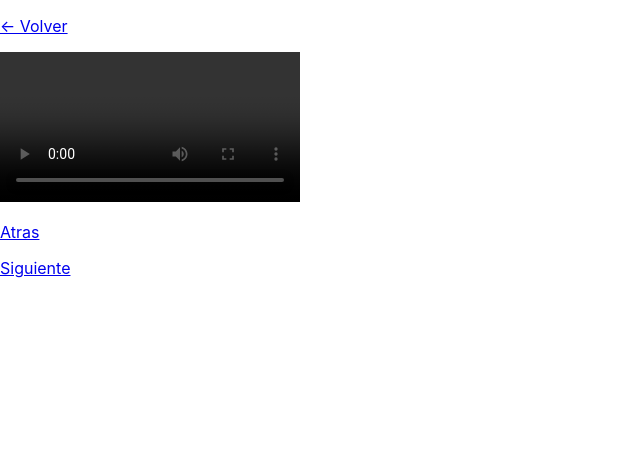
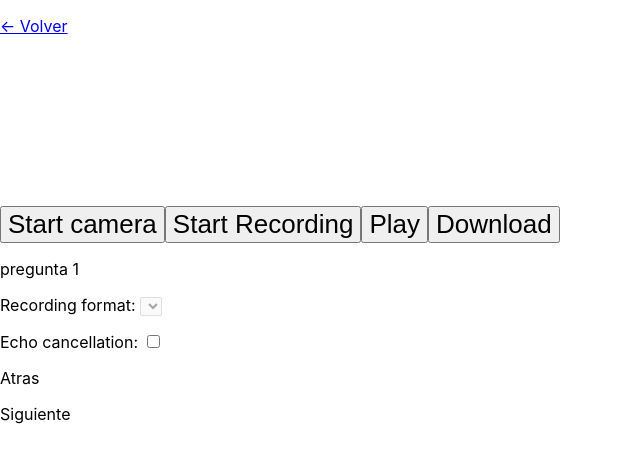
Before and after one commit to LucasEzequielGiordano/frontend-krowdy, a React (Vite) app: page /question/1 in a window 1280 px wide. Shown: the top 462 px of the page, without its empty margins (0-640 px from the left). Built offline with nearby package versions, Linux system fonts and the light colour scheme.

Commit message:
fix detail of video

```diff
--- a/src/App.jsx
+++ b/src/App.jsx
@@ -9,7 +9,7 @@ function App() {
       <Routes>
         <Route path='/' element={<QuestionsCardsContainer />}>
         </Route>
-        <Route path='/question/:id' element={<QuestionDetailContainer />}>
+        <Route path='/question/:detailId' element={<QuestionDetailContainer />}>
         </Route>
       </Routes>
     </BrowserRouter>
--- a/src/components/QuestionDetail/QuestionDetail.jsx
+++ b/src/components/QuestionDetail/QuestionDetail.jsx
@@ -1,30 +1,180 @@
 import { Link } from 'react-router-dom'
 
-const QuestionDetail = () => {
+const QuestionDetail = ({ videos }) => {
+    let mediaRecorder;
+    let recordedBlobs;
+    const codecPreferences = document.querySelector('#codecPreferences');
+    const errorMsgElement = document.querySelector('span#errorMsg');
+    const recordedVideo = document.querySelector('video#recorded');
+    const recordButton = document.querySelector('button#record');
+    function recordButtons() {
+        if (recordButton.textContent === 'Start Recording') {
+            startRecording();
+        } else {
+            stopRecording();
+            recordButton.textContent = 'Start Recording';
+            playButton.disabled = false;
+            downloadButton.disabled = false;
+            codecPreferences.disabled = false;
+        }
+    }
 
+    const playButton = document.querySelector('button#play');
+    function playButtons() {
+
+        const mimeType = codecPreferences.options[codecPreferences.selectedIndex].value.split(';', 1)[0];
+        const superBuffer = new Blob(recordedBlobs, { type: mimeType });
+        recordedVideo.src = null;
+        recordedVideo.srcObject = null;
+        recordedVideo.src = window.URL.createObjectURL(superBuffer);
+        recordedVideo.controls = true;
+        recordedVideo.play();
+    }
+
+    const downloadButton = document.querySelector('button#download');
+    function downloadButtons() {
+        const blob = new Blob(recordedBlobs, { type: 'video/webm' });
+        const url = window.URL.createObjectURL(blob);
+        const a = document.createElement('a');
+        a.style.display = 'none';
+        a.href = url;
+        a.download = 'test.webm';
+        document.body.appendChild(a);
+        a.click();
+        setTimeout(() => {
+            document.body.removeChild(a);
+            window.URL.revokeObjectURL(url);
+        }, 100);
+    }
+
+    function handleDataAvailable(event) {
+        console.log('handleDataAvailable', event);
+        if (event.data && event.data.size > 0) {
+            recordedBlobs.push(event.data);
+        }
+    }
+
+    function getSupportedMimeTypes() {
+        const possibleTypes = [
+            'video/webm;codecs=vp9,opus',
+            'video/webm;codecs=vp8,opus',
+            'video/webm;codecs=h264,opus',
+            'video/mp4;codecs=h264,aac',
+        ];
+        return possibleTypes.filter(mimeType => {
+            return MediaRecorder.isTypeSupported(mimeType);
+        });
+    }
+
+    function startRecording() {
+        recordedBlobs = [];
+        const mimeType = codecPreferences.options[codecPreferences.selectedIndex].value;
+        const options = { mimeType };
+
+        try {
+            mediaRecorder = new MediaRecorder(window.stream, options);
+        } catch (e) {
+            console.error('Exception while creating MediaRecorder:', e);
+            errorMsgElement.innerHTML = `Exception while creating MediaRecorder: ${JSON.stringify(e)}`;
+            return;
+        }
+
+        console.log('Created MediaRecorder', mediaRecorder, 'with options', options);
+        recordButton.textContent = 'Stop Recording';
+        playButton.disabled = true;
+        downloadButton.disabled = true;
+        codecPreferences.disabled = true;
+        mediaRecorder.onstop = (event) => {
+            console.log('Recorder stopped: ', event);
+            console.log('Recorded Blobs: ', recordedBlobs);
+        };
+        mediaRecorder.ondataavailable = handleDataAvailable;
+        mediaRecorder.start();
+        console.log('MediaRecorder started', mediaRecorder);
+    }
+
+    function stopRecording() {
+        mediaRecorder.stop();
+    }
+
+    function handleSuccess(stream) {
+        recordButton.disabled = false;
+        console.log('getUserMedia() got stream:', stream);
+        window.stream = stream;
+
+        const gumVideo = document.querySelector('video#gum');
+        gumVideo.srcObject = stream;
+
+        getSupportedMimeTypes().forEach(mimeType => {
+            const option = document.createElement('option');
+            option.value = mimeType;
+            option.innerText = option.value;
+            codecPreferences.appendChild(option);
+        });
+        codecPreferences.disabled = false;
+    }
+
+    async function init(constraints) {
+        try {
+            const stream = await navigator.mediaDevices.getUserMedia(constraints);
+            handleSuccess(stream);
+        } catch (e) {
+            console.error('navigator.getUserMedia error:', e);
+            errorMsgElement.innerHTML = `navigator.getUserMedia error:${e.toString()}`;
+        }
+    }
+
+    const startButton = document.querySelector('button#start')
+    async function startButtons() {
+
+        document.querySelector('button#start').disabled = true;
+        const hasEchoCancellation = document.querySelector('#echoCancellation').checked;
+        const constraints = {
+            audio: {
+                echoCancellation: { exact: hasEchoCancellation }
+            },
+            video: {
+                width: 1280, height: 720
+            }
+        };
+        console.log('Using media constraints:', constraints);
+        await init(constraints);
+    }
 
     return (
-        <div>
+        <div id="container">
             <Link to={'/'}>
                 <div>
                     <p>← Volver</p>
                 </div>
             </Link>
+            <video ref={mediaRecorder} id="gum" autoPlay muted playsInline></video>
+            <video id="recorded" playsInline loop></video>
             <div>
-                <div>
-                    <video controls></video>
-                    <div>
-                        <p>{ }</p>
-                    </div>
-                </div>
+                <button id="start" onClick={startButtons}>Start camera</button>
+                <button id="record" onClick={recordButtons}>Start Recording</button>
+                <button id="play" onClick={playButtons}>Play</button>
+                <button id="download" onClick={downloadButtons}>Download</button>
             </div>
             <div>
-                <Link to={`/question/${-1}`}>
-                    <p>Atras</p>
-                </Link>
-                <Link to={`/question/${+1}`}>
-                    <p>Siguiente</p>
-                </Link>
+                <p>{videos?.question}</p>
+            </div>
+            <div>
+                Recording format: <select id="codecPreferences" disabled></select>
+            </div>
+            <div>
+                <p>Echo cancellation: <input type="checkbox" id="echoCancellation" /></p>
+            </div>
+            <div>
+                <span id="errorMsg"></span>
+            </div>
+            <div>
+                {/* <Link to={`/question/${videos[4] - 1}`}> */}
+                <p>Atras</p>
+                {/* </Link> */}
+                {/* <Link to={`/question/${videos[id + 1]}`}> */}
+                <p>Siguiente</p>
+                {/* </Link> */}
             </div>
         </div>
     )
--- a/src/components/QuestionsCards/QuestionsCards.jsx
+++ b/src/components/QuestionsCards/QuestionsCards.jsx
@@ -1,20 +1,19 @@
 import { Link } from 'react-router-dom'
 
 const QuestionsCards = ({ vid }) => {
-    console.log(vid)
     return (
-        <Link to={`/question/${vid.id}`}>
         <div className="cards__container">
             <div className="question-card__container">
                 <div className="question-video__card">
                     <video src="" controls></video>
                     <div className="question-color__card">
+                        <Link to={`/question/${vid.id}`}>
                             <p>{vid.question}</p>
+                        </Link >
                     </div>
                 </div>
             </div>
         </div>
-        </Link >
     )
 }
 
--- a/src/containers/QuestionDetailContainer/QuestionDetailContainer.jsx
+++ b/src/containers/QuestionDetailContainer/QuestionDetailContainer.jsx
@@ -1,11 +1,23 @@
+import { useEffect, useState } from "react"
+import { useParams } from 'react-router-dom'
 import QuestionDetail from "../../components/QuestionDetail/QuestionDetail"
+import { getQuestionsVideos } from "../../helpers/dataVideos"
 
-const QuestionDetailContainer = () => {
+const QuestionsCardsContainer = () => {
+    const [videos, setVideos] = useState({})
+    const { detailId } = useParams()
+
+    useEffect(() => {
+        getQuestionsVideos(detailId)
+            .then(res => setVideos(res))
+            .catch((err) => console.log(err))
+    }, [detailId, videos])
+
     return (
         <div>
-            <QuestionDetail />
+            <QuestionDetail videos={videos} />
         </div>
     )
 }
 
-export default QuestionDetailContainer
+export default QuestionsCardsContainer
--- a/src/helpers/dataVideos.jsx
+++ b/src/helpers/dataVideos.jsx
@@ -1,15 +1,15 @@
 const questionsVideos = [
-    { id: 1, question: 'pregunta 1', duration: 0, response: [] },
-    { id: 2, question: 'pregunta 2', duration: 0, response: [] },
-    { id: 3, question: 'pregunta 3', duration: 0, response: [] },
-    { id: 4, question: 'pregunta 4', duration: 0, response: [] }
+    { id: 1, question: 'pregunta 1', time: 0, response: [] },
+    { id: 2, question: 'pregunta 2', time: 0, response: [] },
+    { id: 3, question: 'pregunta 3', time: 0, response: [] },
+    { id: 4, question: 'pregunta 4', time: 0, response: [] }
 ]
 
 export const getQuestionsVideos = (id) => {
-    return new Promise((resolve)=>{
-        setTimeout(()=>{
-                const query = id ? questionsVideos.find(element => element.id === id ) : questionsVideos
-                resolve( query )
-            }, 2000)
-        })
+    return new Promise((resolve) => {
+        setTimeout(() => {
+            const query = id ? questionsVideos.find(element => element.id == id) : questionsVideos
+            resolve(query)
+        }, 500)
+    })
 }
```
Lines whose indentation alone changed are shown as unchanged.
